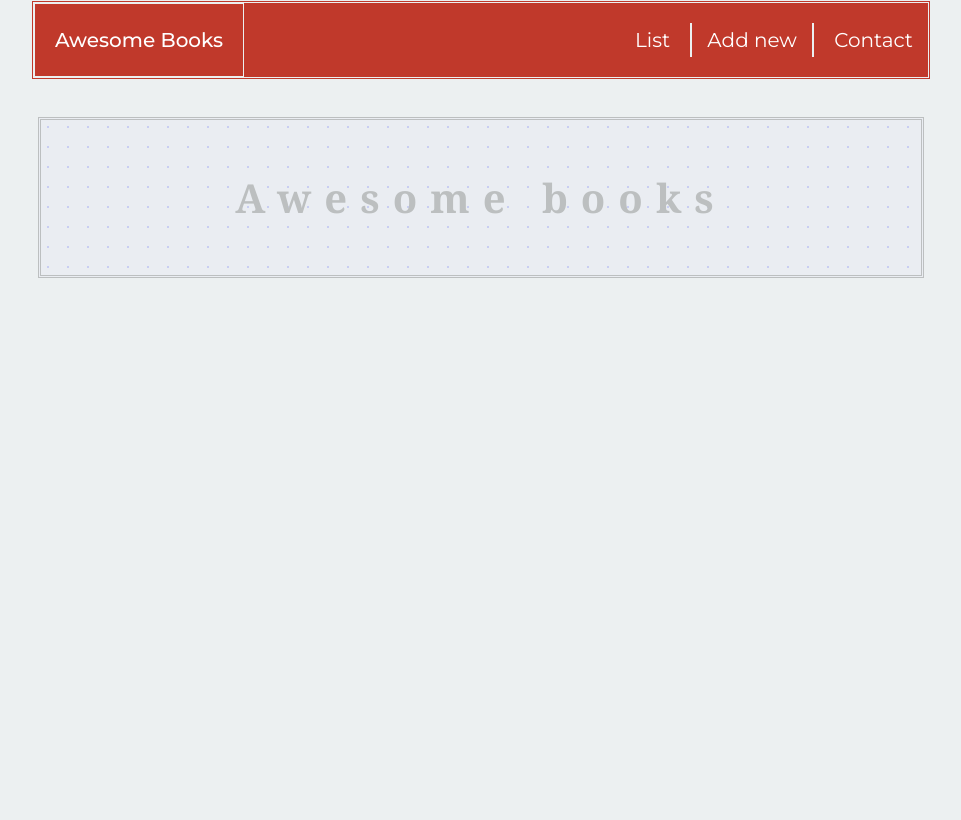
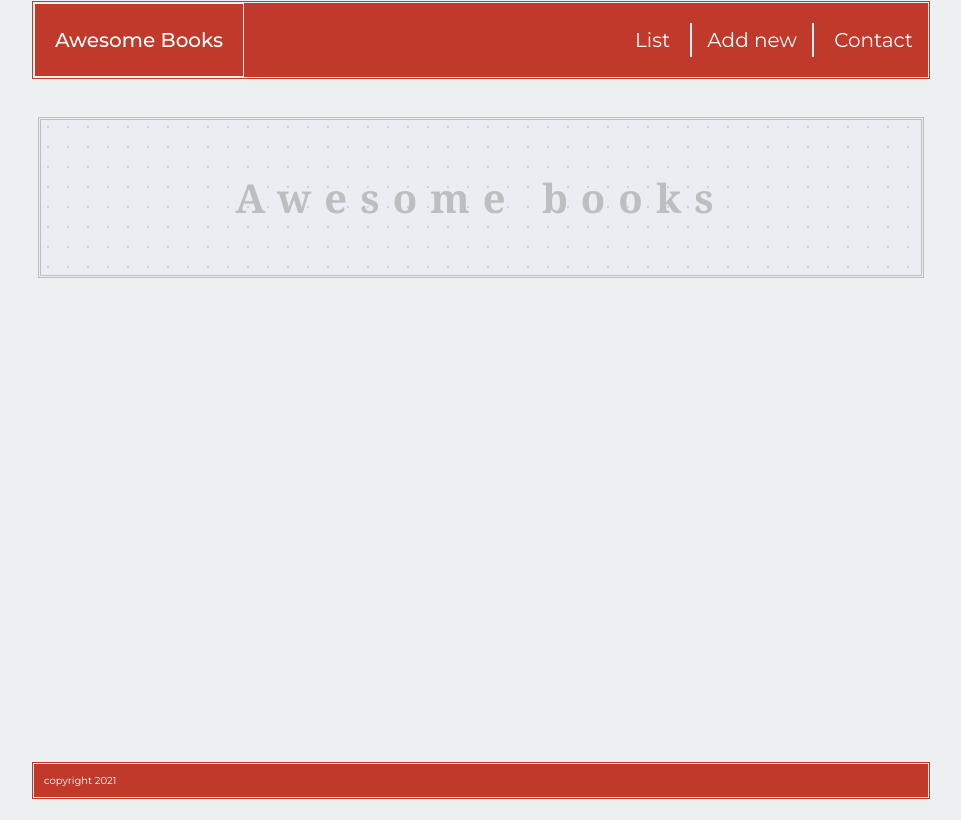
Before and after one commit to Vagyasri/Awesome-Books, a plain HTML site: page index.html in a window 1280 px wide. Shown: the whole page, without its empty margins (159-1120 px from the left). Drawn offline with Linux system fonts and the light colour scheme.

Commit message:
add footer

```diff
--- a/index.html
+++ b/index.html
@@ -58,6 +58,9 @@
                 </div>
             </div>
         </div>
+        <footer class='navigation'>
+            <p>copyright 2021</p>
+        </footer>
     </div>
     <script src='index.js'></script>
 </body>
--- a/style.css
+++ b/style.css
@@ -37,7 +37,7 @@ body {
   font-size: 2em;
   position: fixed;
   max-width: 900px;
-  min-width: 490px;
+  min-width: 525px;
   width: 90vw;
   background-color: #c0392b;
 }
@@ -239,3 +239,11 @@ input[placeholder="Author"] {
 }
 
 /* contact */
+
+footer{
+  bottom: 0;
+  padding: 1rem;
+}
+footer p{
+  font-size: 1rem;
+}
```
